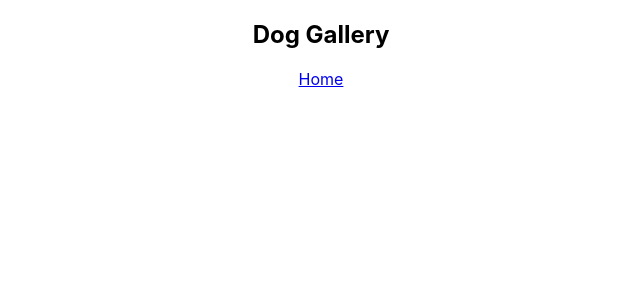
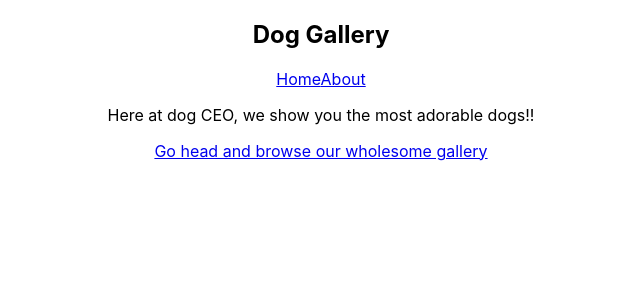
Before and after one commit to MuhanguziDavid/dog-gallery, a React (Create React App) app: page /about in a window 1280 px wide. Before the commit this address had no page. Shown: the top 300 px of the page, without its empty margins (319-959 px from the left). Built offline with nearby package versions, Linux system fonts and the light colour scheme; the HTML template or start-up script is replaced by a standard one.

Commit message:
add about page

```diff
--- a/src/App.js
+++ b/src/App.js
@@ -1,6 +1,7 @@
 import { BrowserRouter as Router, Routes, Route } from 'react-router-dom';
 import './App.css';
 import Navbar from './components/navbar/navbar';
+import About from './pages/about/about';
 import DogsPage from './pages/dogsPage/dogsPage';
 
 function App() {
@@ -11,7 +12,7 @@ function App() {
         <div className="content">
           <Routes>
             <Route exact path='/' element={<DogsPage />}/>
-            {/* <Route exact path='/about' element={<About />}/> */}
+            <Route exact path='/about' element={<About />}/>
           </Routes>
         </div>
       </div>
--- a/src/components/navbar/navbar.jsx
+++ b/src/components/navbar/navbar.jsx
@@ -6,7 +6,7 @@ const Navbar = () => {
       <h1>Dog Gallery</h1>
       <div className="links">
         <Link to="/">Home</Link>
-        {/* <Link to="/about">About</Link> */}
+        <Link to="/about">About</Link>
       </div>
     </nav>
   )
--- /dev/null
+++ b/src/pages/about/about.js
@@ -0,0 +1,12 @@
+import { Link } from "react-router-dom"
+
+const About = () => {
+  return (
+    <div className="about">
+      <p>Here at dog CEO, we show you the most adorable dogs!!</p>
+      <Link to="/">Go head and browse our wholesome gallery</Link>
+    </div>
+  )
+}
+
+export default About
```
